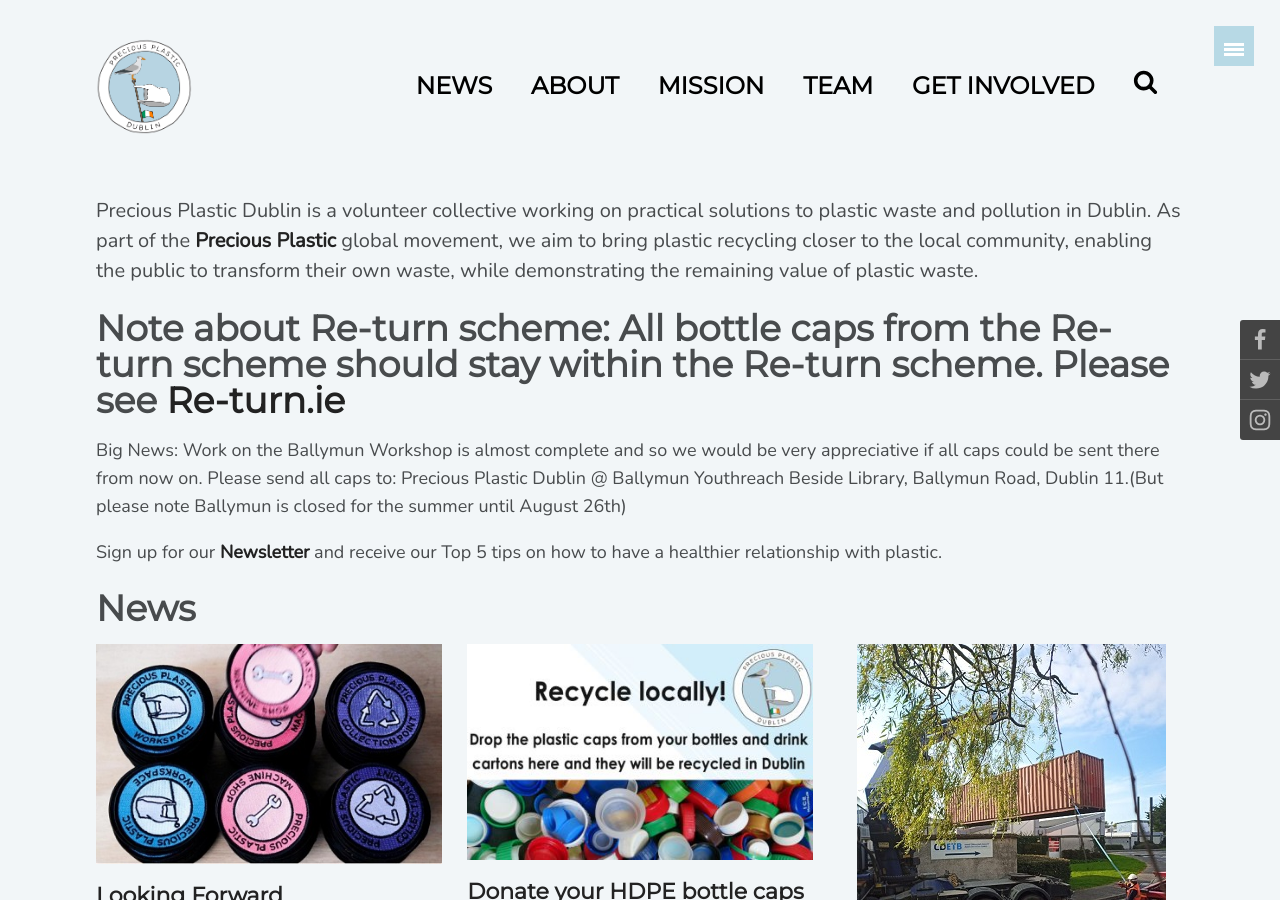
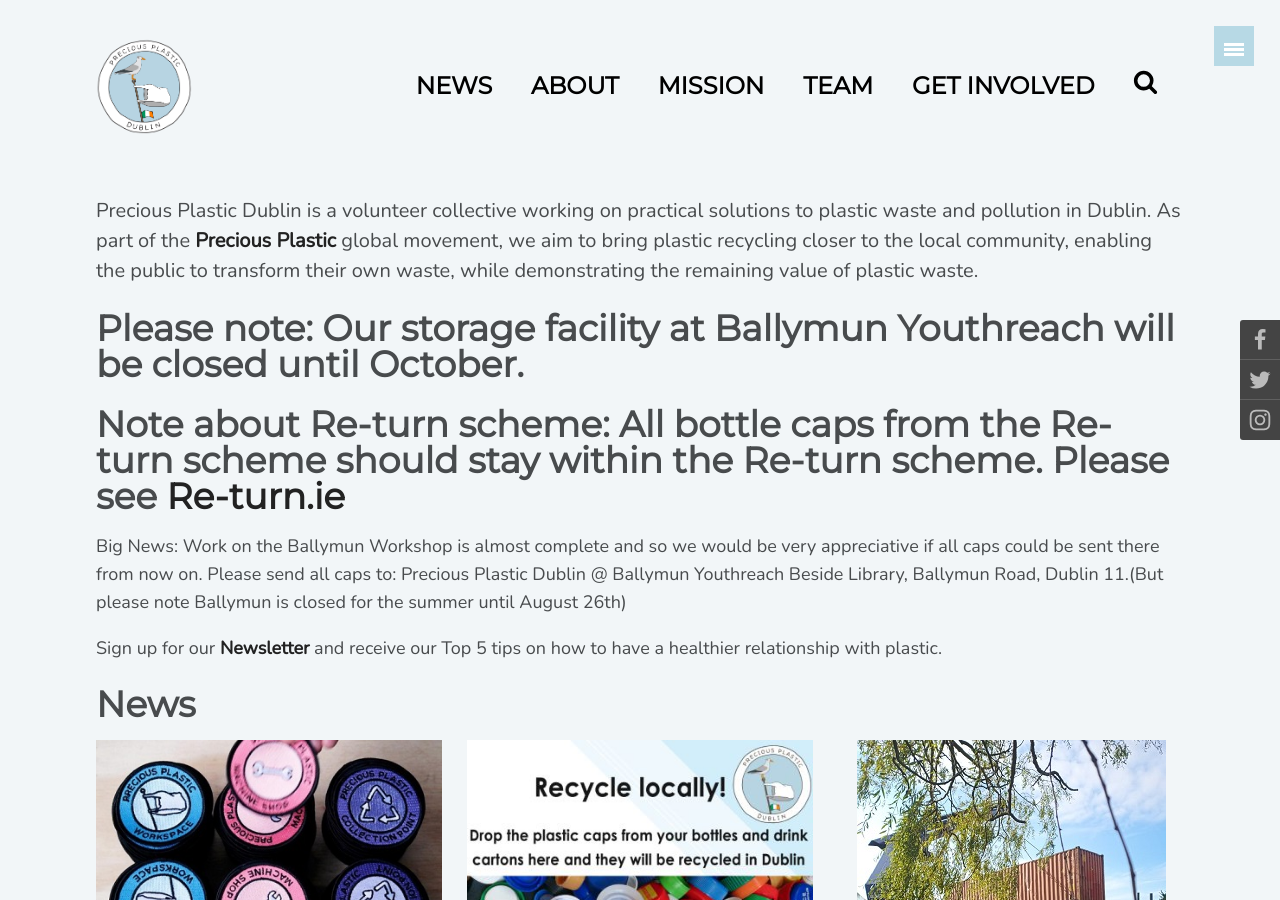
Before and after one commit to preciousplasticdublin/preciousplasticdublin.github.io, a Jekyll site: the page built from index.md, in a window 1280 px wide and 900 px high. Built offline with Jekyll 4.4.1, drawn with Linux system fonts in a browser that asks for light colours; comment, search, counter and statistics services are not loaded.

Commit message:
Update index.md 2025 summer

```diff
--- a/index.md
+++ b/index.md
@@ -5,7 +5,7 @@
 
 Precious Plastic Dublin is a volunteer collective working on practical solutions to plastic waste and pollution in Dublin. As part of the [Precious Plastic](https://preciousplastic.com) global movement, we aim to bring plastic recycling closer to the local community, enabling the public to transform their own waste, while demonstrating the remaining value of plastic waste.
 
-{% comment %} # Please note: Ballymun is closed for the summer until August 26th {% endcomment %}
+# Please note: Our storage facility at Ballymun Youthreach will be closed until October.
 
 {% comment %} ## Please note: Our storage facility in Ballymun will be closed for Xmas holidays from December 20th to January 6th. We wish all of our donators a Merry Christmas and look forward to a precious and creative 2025! {% endcomment %}
 
```
